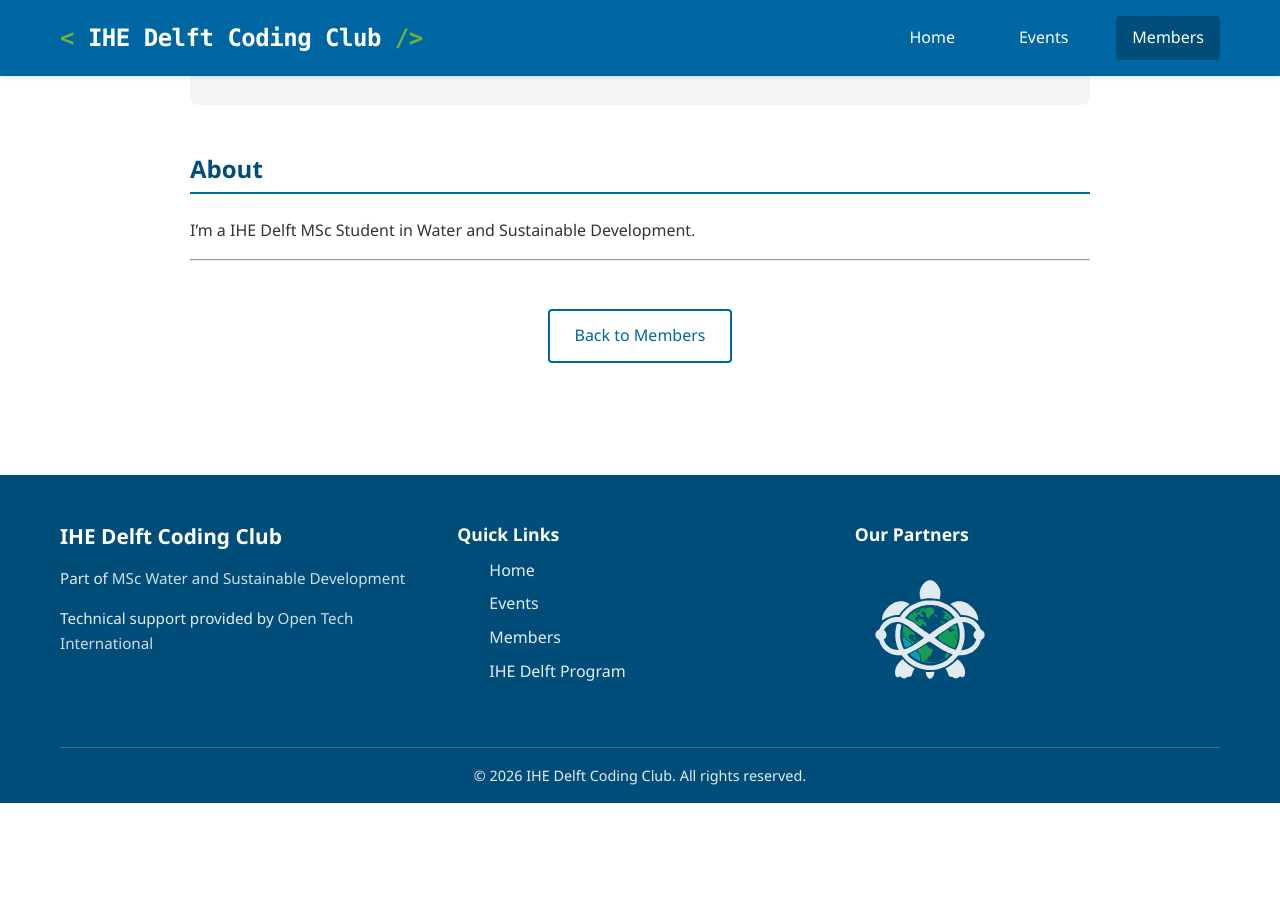
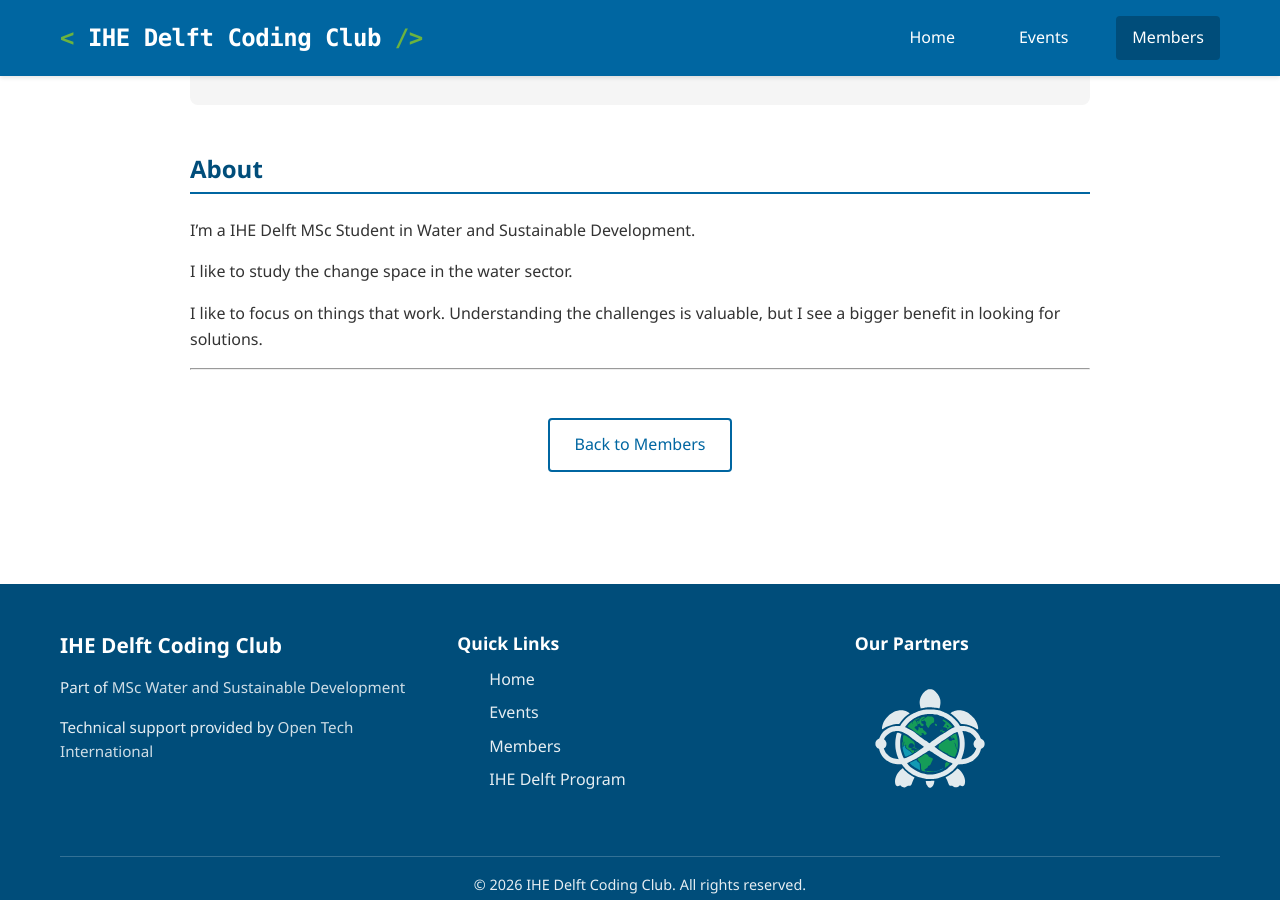
Before and after one commit to IHEDelftCodingClub/IHEDelftCodingClub.github.io, a Jekyll site: the page built from _members/santiago-gomez.md, in a window 1280 px wide and 900 px high, scrolled down 529 px. Built offline with Jekyll 4.4.1, drawn with Linux system fonts in a browser that asks for light colours; before the commit the page ends 1332 px from its top, so only the background shows below that.

Commit message:
I added a more interesting description to describe me.

```diff
--- a/_members/santiago-gomez.md
+++ b/_members/santiago-gomez.md
@@ -61,4 +61,8 @@ email: "sgo008@un-ihe.org"
 
 I'm a IHE Delft MSc Student in Water and Sustainable Development.
 
+I like to study the change space in the water sector.
+
+I like to focus on things that work. Understanding the challenges is valuable, but I see a bigger benefit in looking for solutions.
+
 ---
```
